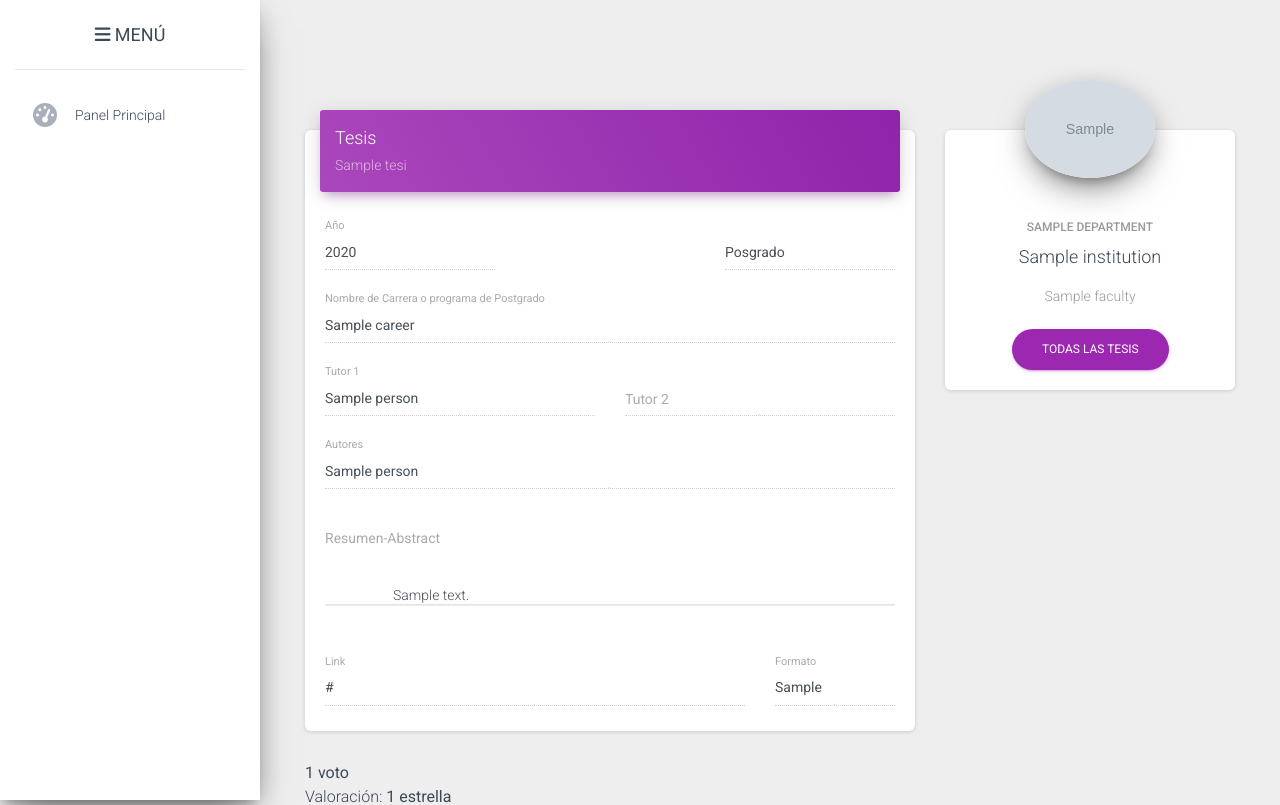
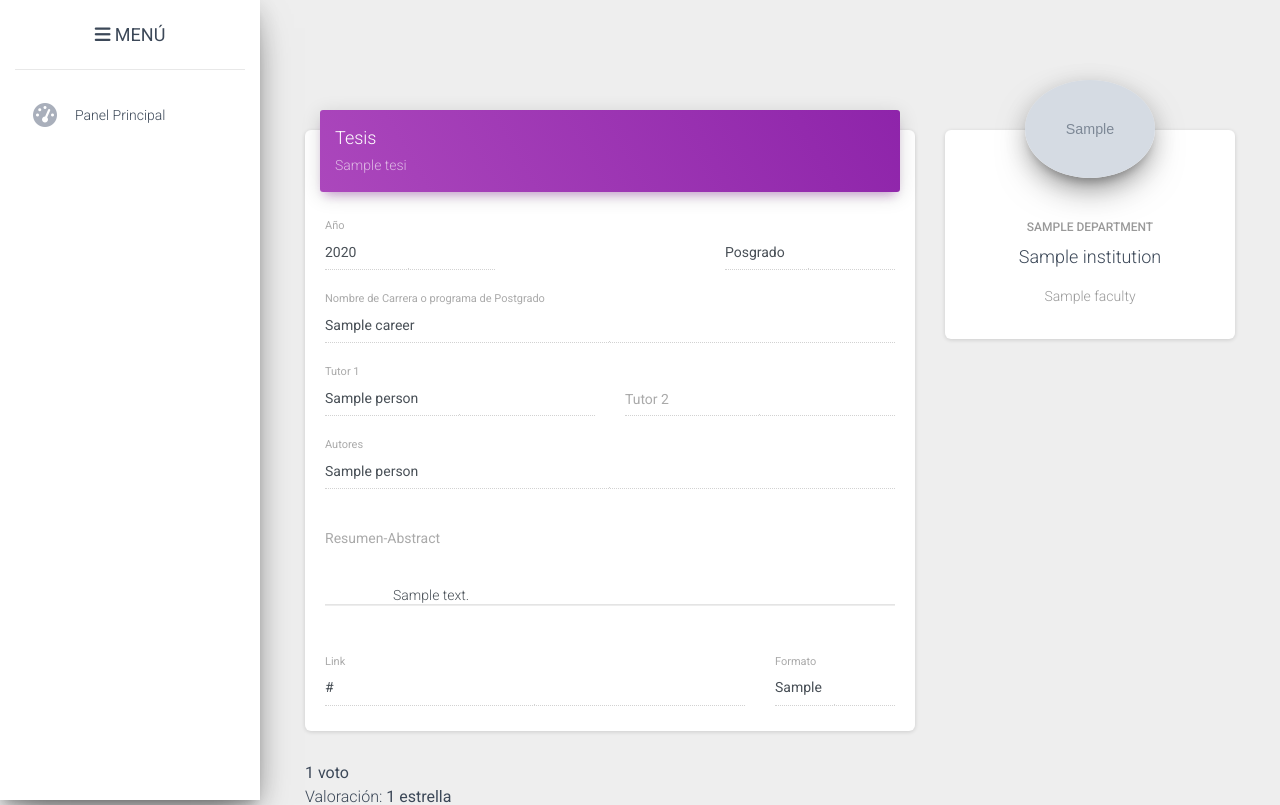
Before and after one commit to lcmencia/cybertesis, a Django app: page /tesis/1/ in a window 1280 px wide. Shown: the top 805 px of the page. Run offline with Django 3.2, Linux system fonts and the light colour scheme; tables that the repository leaves empty hold one stand-in row (values such as "Sample post"); grey boxes marked "Sample" are stand-in pictures; some libraries are stand-ins or nearby versions.

Commit message:
mas cambios

```diff
--- a/cybertesis/ajax/view.py
+++ b/cybertesis/ajax/view.py
@@ -28,6 +28,11 @@ def add_rating(request):
     if not user_email or len(user_email) < 3 or '@' not in user_email:
         respond = {
             'error_message': 'La dirección de correo ingresada no es válida.',
+        }
+        return HttpResponse(json.dumps(respond), content_type='application/json')
+    if value == '' or value == '0':
+        respond = {
+            'error_message': 'Debe valorar seleccionando de 1 a 5 estrellas.',
         }
         return HttpResponse(json.dumps(respond), content_type='application/json')
 
--- a/cybertesis/templates/index.html
+++ b/cybertesis/templates/index.html
@@ -40,6 +40,9 @@
             <span class="navbar-toggler-icon icon-bar"></span>
         </button>
         <div class="collapse navbar-collapse justify-content-end" id="navigation">
+            <div class="navbar-wrapper col-md-2">
+                <a class="navbar-brand" href="{% url 'index' %}"><i class="fa fa-graduation-cap"></i> Cybertesis</a>
+            </div>
             <form class="navbar-form col-md-10" action="/search/" method="get" onsubmit="return false;">
                 <div id="scrollable-dropdown-menu" class="input-group no-border">
                     <input id="buscador_principal" type="text" value="" class="form-control typeahead"
@@ -52,9 +55,6 @@
                     </button>
                 </div>
             </form>
-        </div>
-        <div class="navbar-wrapper col-md-2">
-            <a class="navbar-brand" href="{% url 'index' %}"><i class="fa fa-graduation-cap"></i> Cybertesis</a>
         </div>
     </nav>
 {% endblock nav_bar %}
--- a/cybertesis/templates/tesis-resume.html
+++ b/cybertesis/templates/tesis-resume.html
@@ -33,7 +33,7 @@
 {% block init_body %}
     <div id="fb-root"></div>
     <script>
-        /* Inicio facebook commnets script */
+        /* Inicio facebook comments script */
         (function (d, s, id) {
             var js, fjs = d.getElementsByTagName(s)[0];
             if (d.getElementById(id)) return;
@@ -152,7 +152,7 @@
                     <div class="card card-profile">
                         {% if tesis.logo %}
                             <div class="card-avatar">
-                                <a href="#pablo">
+                                <a href="#">
                                     <img class="img" src="/media/{{ tesis.logo }}"/>
                                 </a>
                             </div>
@@ -163,7 +163,6 @@
                             <p class="card-description">
                                 {{ tesis.faculty }}
                             </p>
-                            <a href="#pablo" class="btn btn-primary btn-round">Todas las tesis</a>
                         </div>
                     </div>
                 </div>
```
